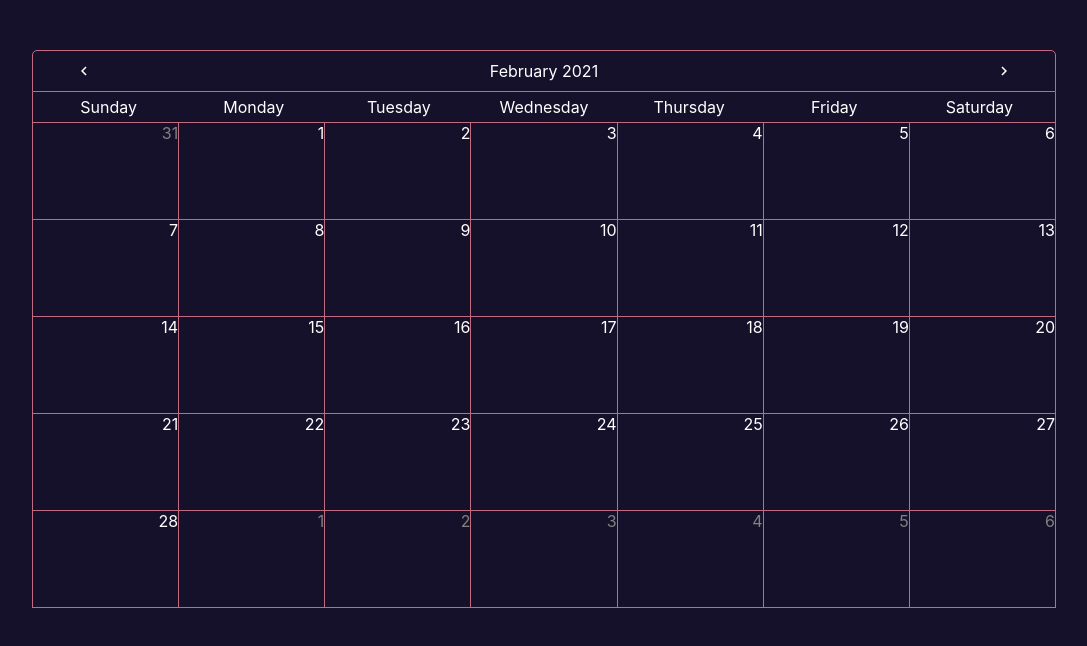
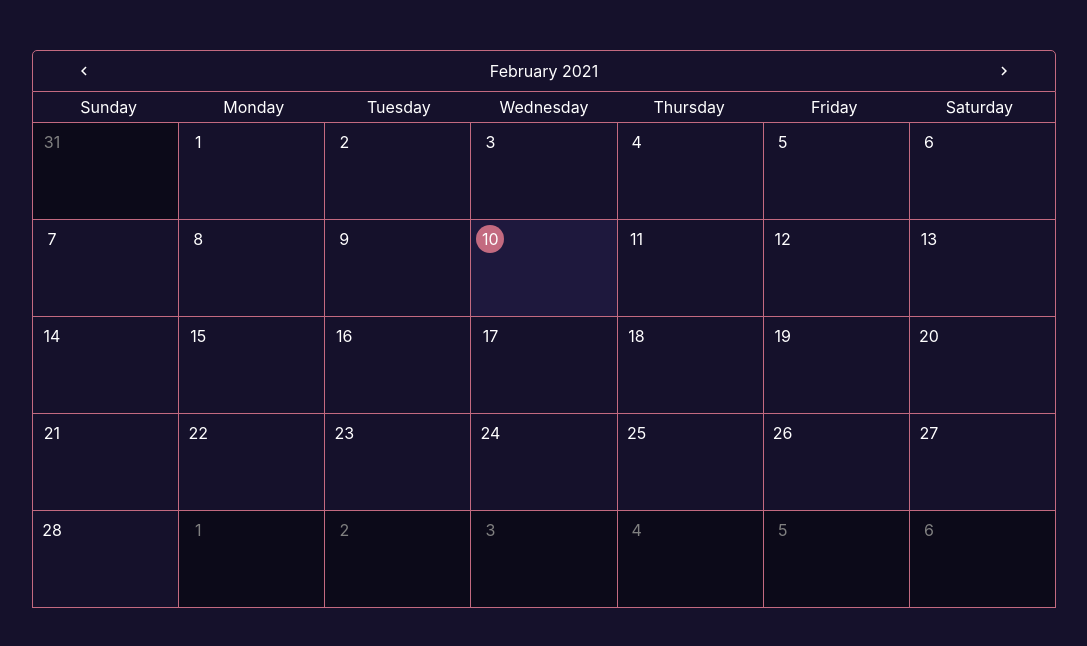
Before and after one commit to arndzk/valmore-calendar, a React (Create React App) app: page / in a window 1280 px wide. Shown: the top 646 px of the page, without its empty margins (96-1183 px from the left). Built offline with nearby package versions, Linux system fonts and the light colour scheme.

Commit message:
milestone: date select

```diff
--- a/src/components/Calendar.js
+++ b/src/components/Calendar.js
@@ -16,7 +16,7 @@ import {
 
 const Calendar = () => {
   const [currentMonth, setCurrentMonth] = useState(new Date());
-  const [selectedDate, setSelectedDate] = useState('');
+  const [selectedDate, setSelectedDate] = useState(new Date());
 
   const renderMonth = () => {
     const monthFormat = 'MMMM yyyy';
@@ -71,19 +71,20 @@ const Calendar = () => {
     while (date <= endDate) {
       for (let i = 0; i < 7; i++) {
         formattedDate = format(date, dateFormat);
+        const currentDate = date;
         dates.push(
           <div
             className={`${
               !isSameMonth(date, monthStart)
-                ? 'disabled'
+                ? `date disabled`
                 : isSameDay(date, selectedDate)
-                ? 'selected'
+                ? 'date selected'
                 : 'date'
             }`}
             key={date}
-            onClick={() => dateClickHandler(parse(date))}
+            onClick={() => dateClickHandler(currentDate, monthStart)}
           >
-            <span className="dateNumber">{formattedDate}</span>
+            <span className="date-number">{formattedDate}</span>
           </div>
         );
         date = addDays(date, 1);
@@ -106,8 +107,10 @@ const Calendar = () => {
     setCurrentMonth(addMonths(currentMonth, 1));
   };
 
-  const dateClickHandler = (date) => {
-    setSelectedDate(date);
+  const dateClickHandler = (date, monthStart) => {
+    if (isSameMonth(date, monthStart)) {
+      setSelectedDate(date);
+    }
   };
 
   return (
--- a/src/styles/Calendar.css
+++ b/src/styles/Calendar.css
@@ -63,15 +63,34 @@
   text-align: right;
   width: 14.2%;
   height: 12vh;
+  display: flex;
+  flex-direction: column;
+}
+
+.date .date-number {
+  margin: 5px;
+  display: flex;
+  justify-content: center;
+  align-items: center;
+  width: 28px;
+  height: 28px;
 }
 
 .disabled {
   color: gray;
-  border-left: 1px solid var(--accent);
-  text-align: right;
-  width: 14.2%;
+  background-color: #0c0a19;
 }
 
 .selected {
-  color: var(--accent);
+  background-color: #1e183d;
 }
+
+.selected .date-number {
+  background-color: var(--accent);
+  border-radius: 50%;
+  display: flex;
+  justify-content: center;
+  align-items: center;
+  width: 28px;
+  height: 28px;
+}
```
